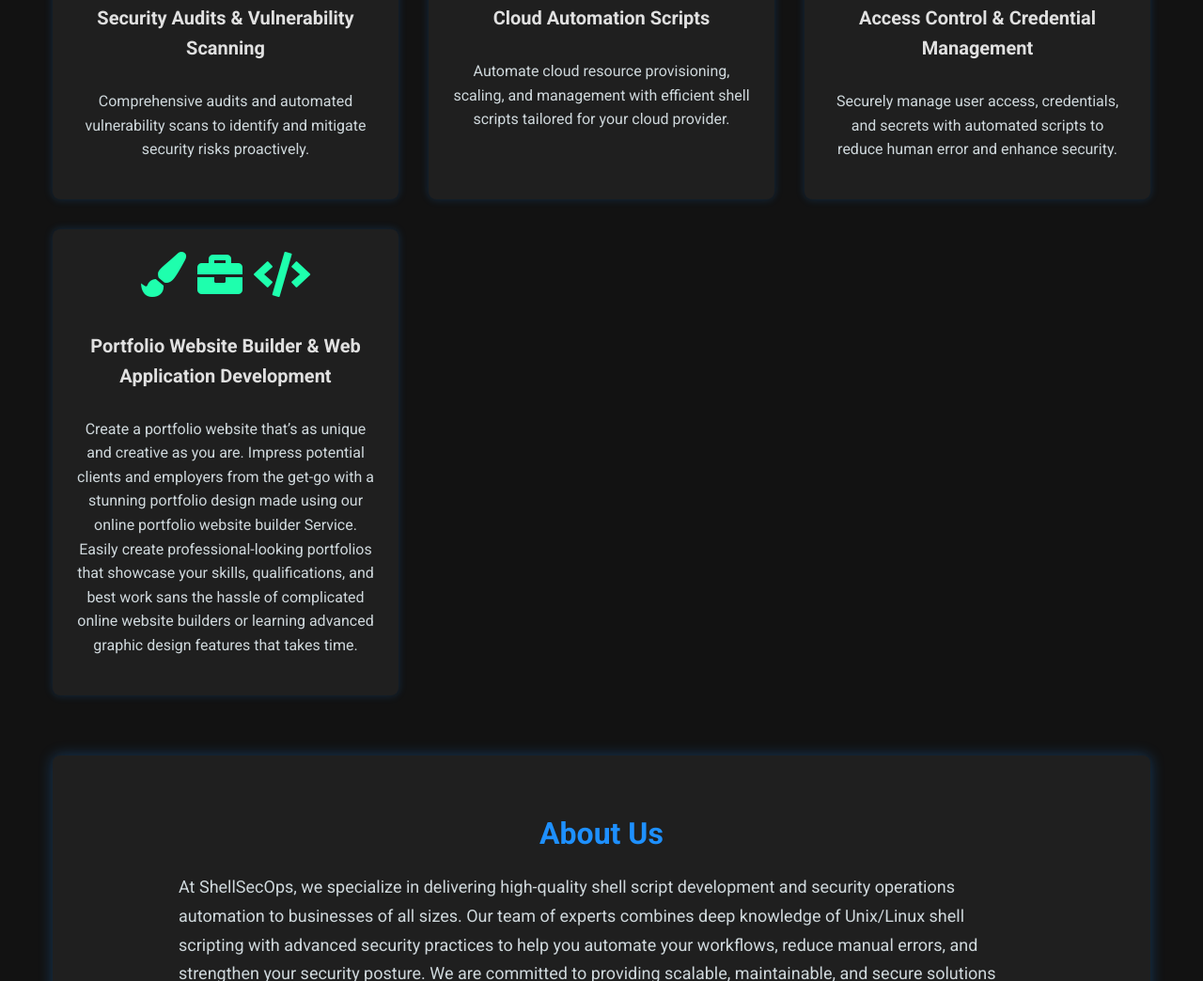
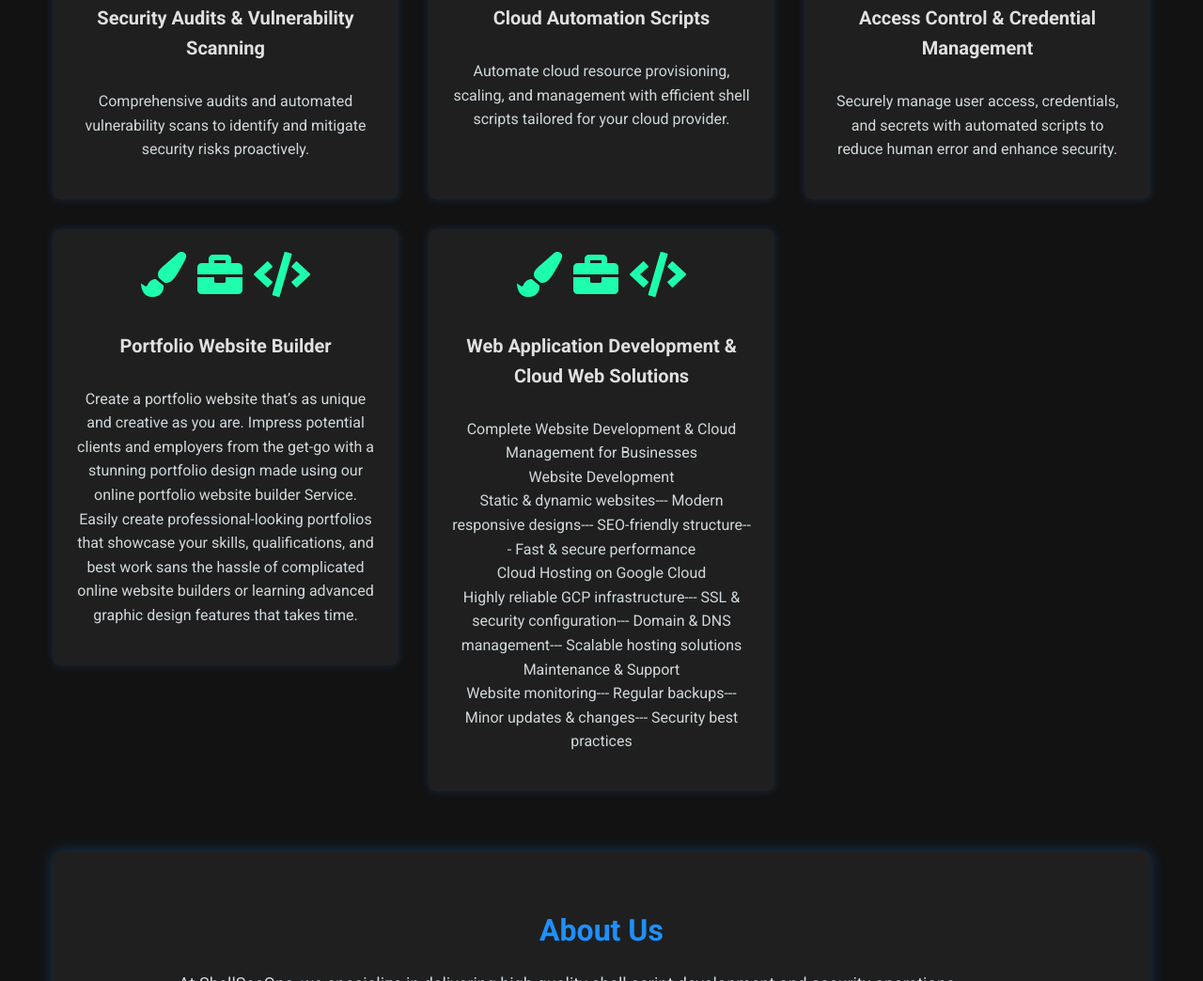
Before and after one commit to ajithselvam/ShellSecOps, a plain HTML site: page index.html in a window 1280 px wide. Shown: the part 1503-2547 px from the top of the page at 94% size. Drawn offline with Linux system fonts and the light colour scheme.

Commit message:
Update index.html

```diff
--- a/index.html
+++ b/index.html
@@ -492,7 +492,7 @@
        </i>
       </div>
       <h3 id="service4-title">
-       Portfolio Website Builder  &amp; Web Application Development
+       Portfolio Website Builder
       </h3>
       <p id="service4-desc">
        Create a portfolio website that’s as unique and creative as you are. Impress potential clients and employers from the get-go with a stunning portfolio design made using our online portfolio website builder Service. Easily create professional-looking portfolios that showcase your skills, qualifications, and best work sans the hassle of complicated online website builders or learning advanced graphic design features that takes time.
@@ -500,6 +500,67 @@
      </article>
 
     </a>
+
+
+
+
+
+
+
+
+
+ <a href="webapplicationdevelopment.html" style="text-decoration: none; color: inherit;">
+     <article aria-describedby="service4-desc" aria-labelledby="service4-title" class="service-card" tabindex="0">
+      <div aria-hidden="true" class="service-icon">
+       <i class="fas fa-paint-brush">
+        <i class="fas fa-briefcase"></i>
+        <i class="fas fa-code"></i>
+
+       </i>
+      </div>
+      <h3 id="service4-title">
+          Web Application Development   &amp; Cloud Web Solutions
+      </h3>
+      <p id="service4-desc">
+          Complete Website Development & Cloud Management for Businesses   <br>
+ Website Development <br>
+
+Static & dynamic websites---
+Modern responsive designs---
+SEO-friendly structure---
+Fast & secure performance <br>
+
+Cloud Hosting on Google Cloud  <br>
+
+Highly reliable GCP infrastructure---
+SSL & security configuration---
+Domain & DNS management---
+Scalable hosting solutions  <br>
+
+
+Maintenance & Support  <br>
+
+Website monitoring---
+Regular backups---
+Minor updates & changes---
+Security best practices
+
+
+
+
+
+      </p>
+     </article>
+
+    </a>
+
+
+
+
+
+
+
+
 
 
 
```
